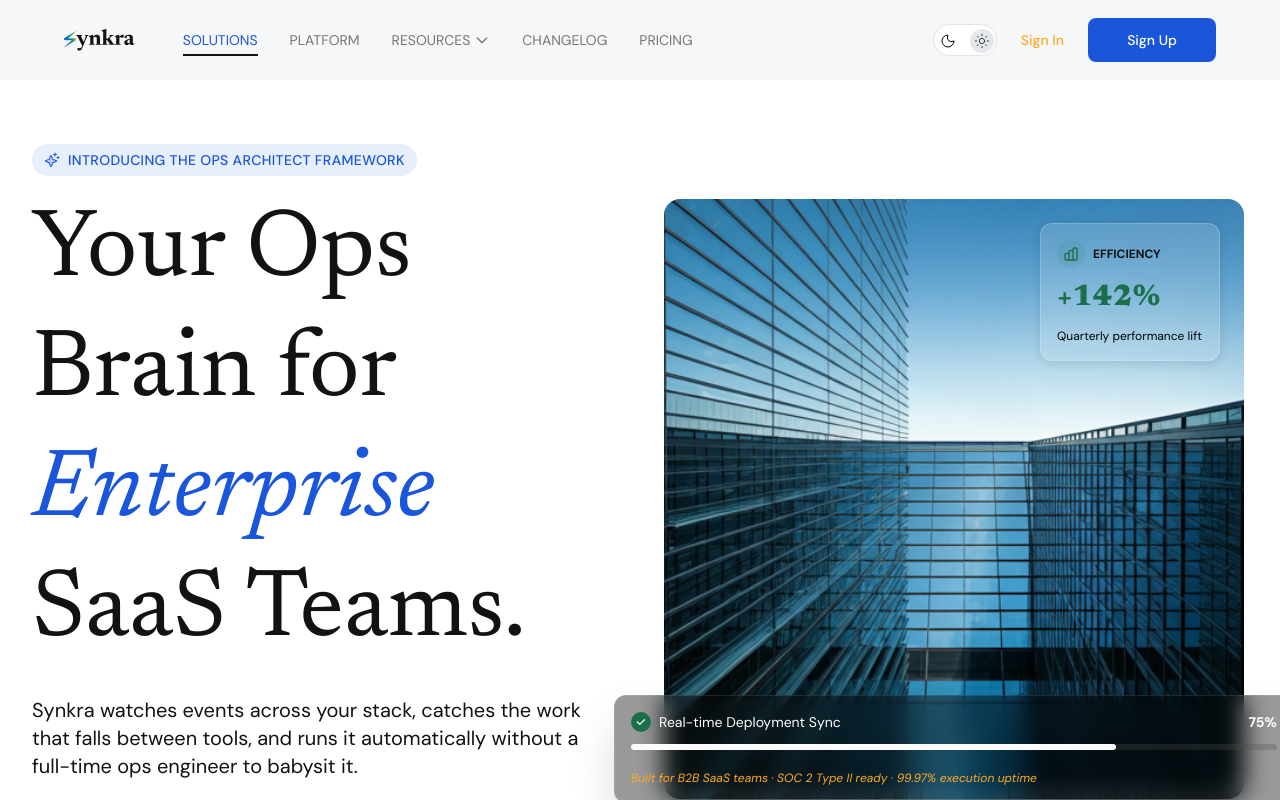
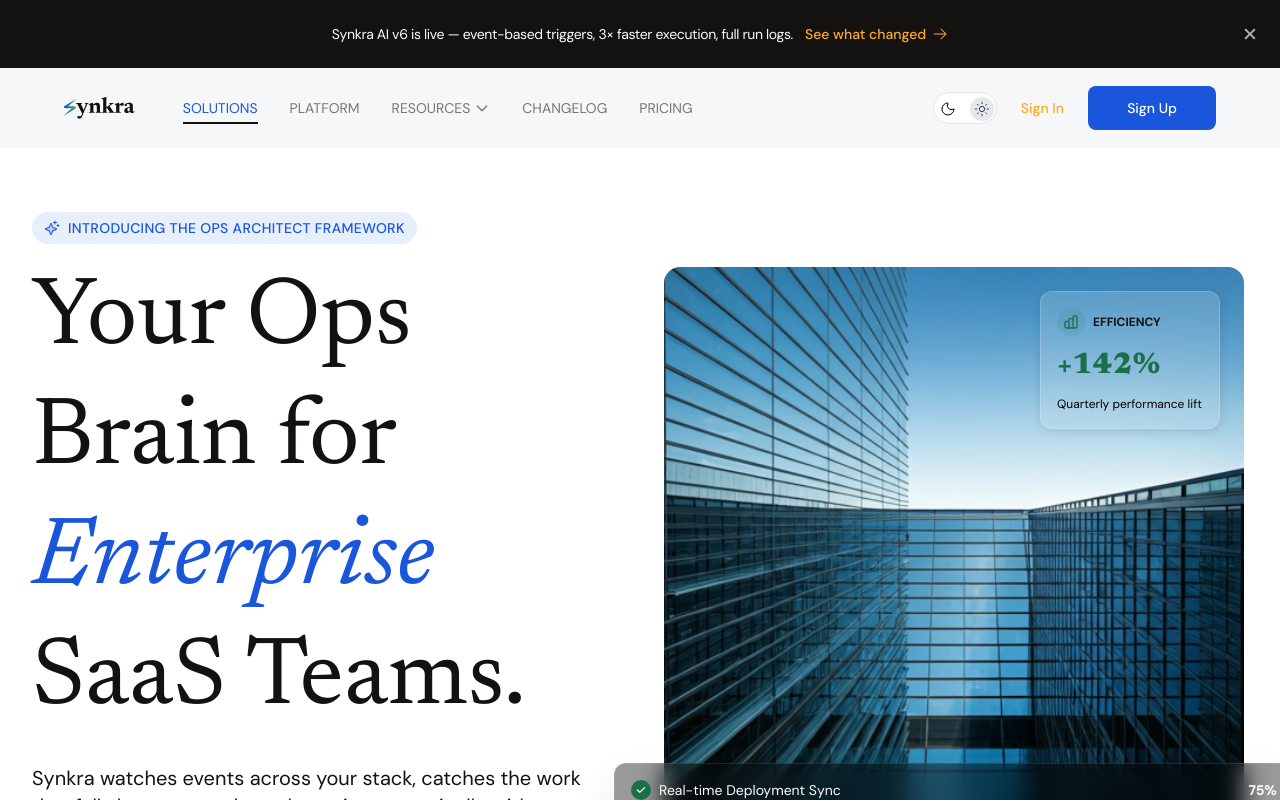
Before and after one commit to KhaledMaher923/Synkra, a React (Vite) app: page / in a window 1280 px wide. Shown: the top 800 px of the page. Built offline with nearby package versions, Linux system fonts and the light colour scheme.

Commit message:
fix(route): add all edited files to fix deployment problems

```diff
--- a/package.json
+++ b/package.json
@@ -16,6 +16,7 @@
     "react": "^19.2.8",
     "react-dom": "^19.2.8",
     "react-icons": "^5.7.0",
+    "react-router-dom": "^7.18.3",
     "tailwindcss": "^4.3.3"
   },
   "devDependencies": {
--- a/src/components/FAQ/FAQSection.jsx
+++ b/src/components/FAQ/FAQSection.jsx
@@ -3,6 +3,7 @@
 import FAQItem from "./FAQItem.jsx";
 import FAQHeader from "./FAQHeader.jsx";
 import {useTheme} from "../../context/ThemeContext.jsx";
+
 export default function FAQSection(){
     const {theme} = useTheme();
     return (
--- a/src/layouts/RootLayout.jsx
+++ b/src/layouts/RootLayout.jsx
@@ -1,15 +1,17 @@
 import { useState } from "react";
-import { Outlet } from "react-router-dom";
+import { Outlet} from "react-router-dom";
 import TopNavigation from "../components/Navigation/TopNavigation";
-
+import AnnouncementBar from "../components/AnnouncementBar/AnnouncementBar";
 export function RootLayout(){
     const [isMobileMenuOpen, setIsMobileMenuOpen] = useState(false);
     return (
         <div className="flex flex-col min-h-screen">
+            <AnnouncementBar/>
             <TopNavigation onOpenMobileMenu={() => setIsMobileMenuOpen(true)} />
             <main>
                 <Outlet />
             </main>
+
         </div>
     );
 }
```
Also changed, not shown: src/components/TrustSection/TrustSection.jsx (line endings or trailing spaces), 1 other file (tests, documents, lock files or other folders).
